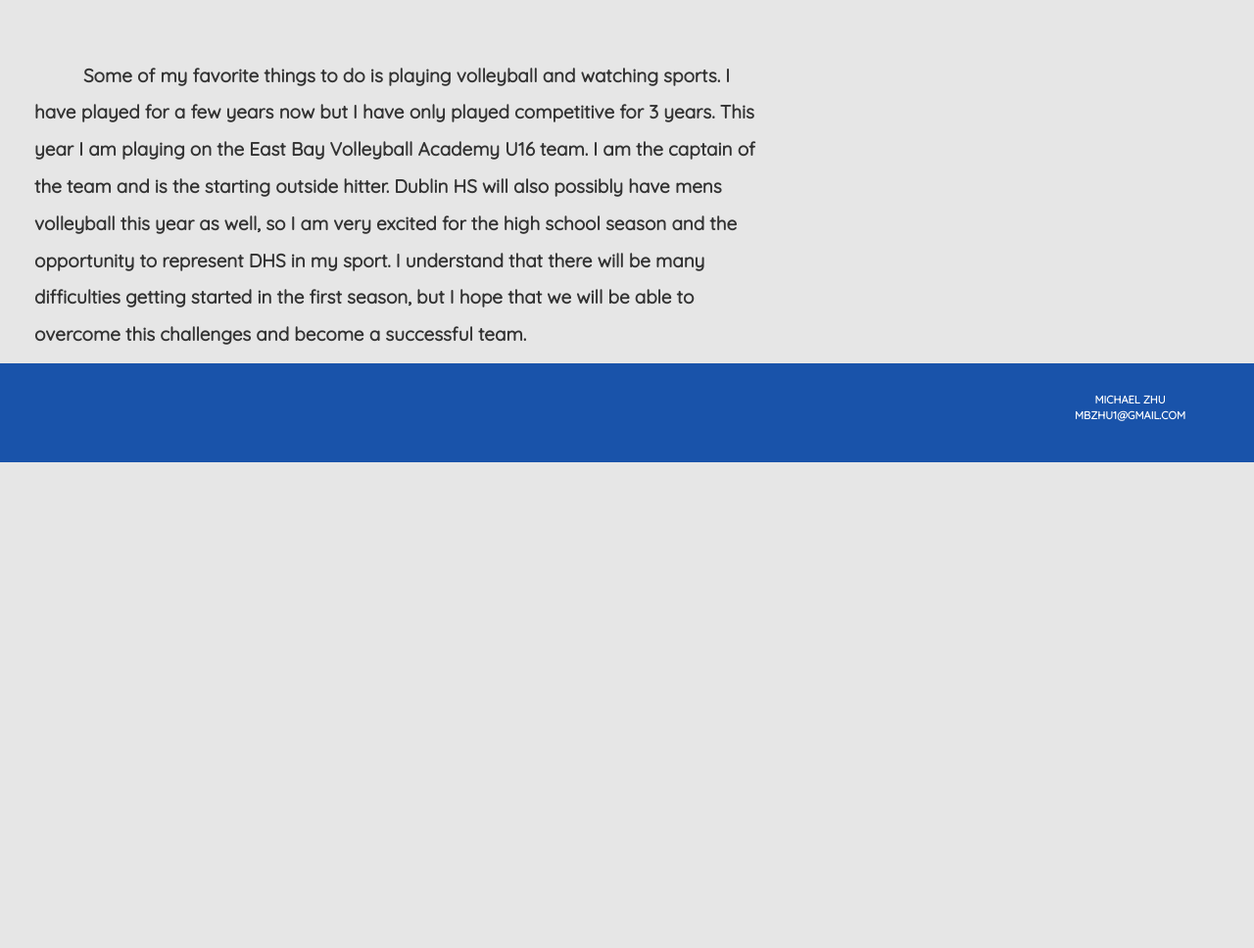
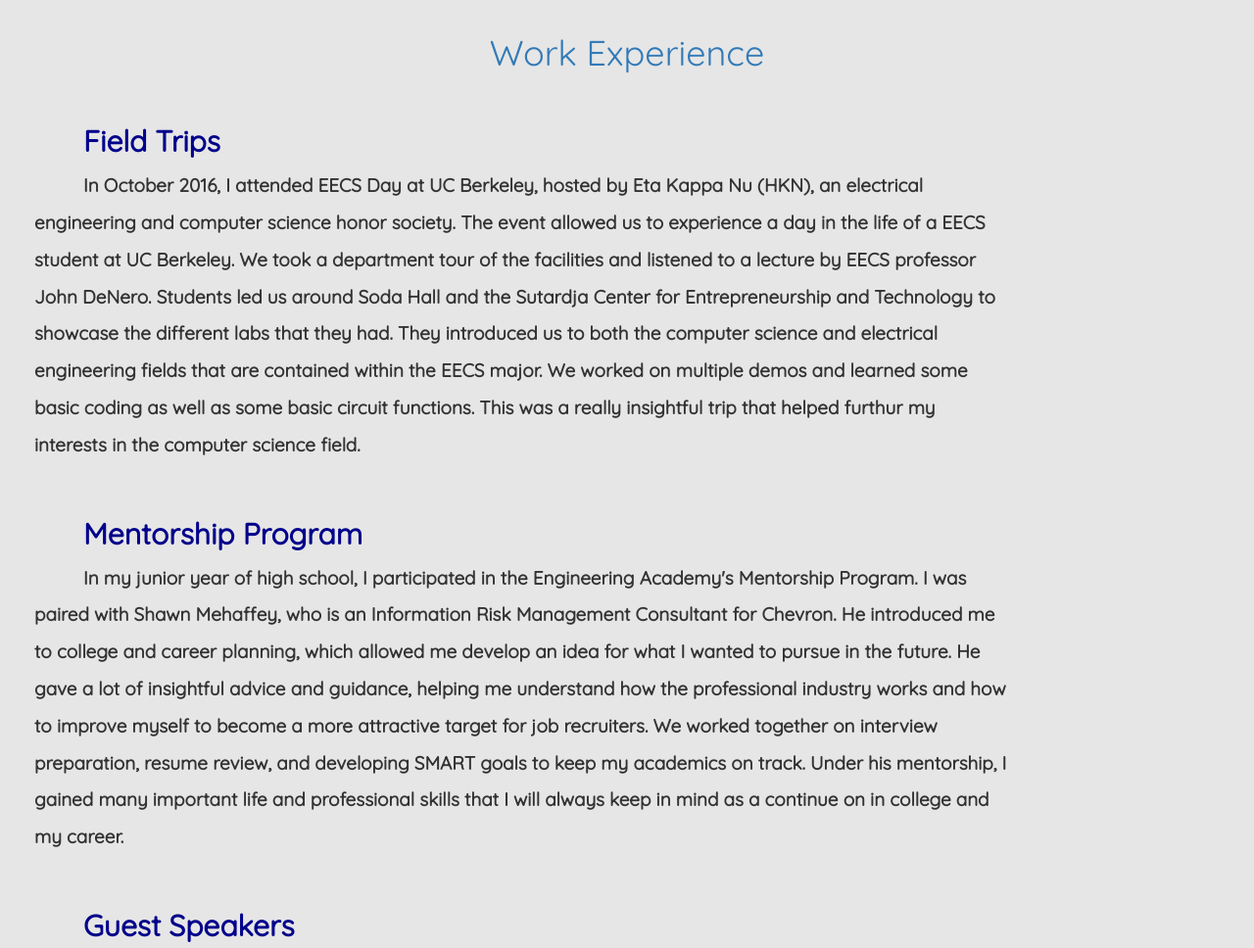
Before and after one commit to zhu6662/portfolio, a plain HTML site: page Zhu.Resume.html in a window 1280 px wide. Shown: the part 1180-2148 px from the top of the page at 98% size. Before the commit the page ends 1652 px from the top, so only its background shows below. Drawn offline with Linux system fonts and the light colour scheme.

Commit message:
finished

```diff
--- a/Zhu.Resume.html
+++ b/Zhu.Resume.html
@@ -1,18 +1,20 @@
 <!DOCTYPE html>
 <html>
+
 <head>
 	<link rel="stylesheet" href="bootstrap-3.3.5-dist/css/bootstrap.css">
-		<link rel='stylesheet' href='Zhu.Style.css'/>
+	<link rel='stylesheet' href='Zhu.Style.css' />
 	<link href='https://fonts.googleapis.com/css?family=Quicksand' rel='stylesheet' type='text/css'>
 	<title>Michael Zhu's Website</title>
 
 </head>
+
 <body>
 	<div class="header">
 		<h1><a href="index.html">Michael Zhu</a></h1>
 		<ul class="nav nav-pills">
 			<li><a href="Zhu.Contact.html">Contact</a></li>
-				<li class="active"><a href="Zhu.Resume.html">Resume </a></li>
+			<li class="active"><a href="Zhu.Resume.html">Resume/Work Experience </a></li>
 			<li><a href="Zhu.AboutMe.html">About me </a></li>
 			<li><a href="Zhu.Projects.html">Projects</a></li>
 			<li><a href="index.html">Home</a></li>
@@ -25,20 +27,62 @@
 	</div>
 	<div class="row">
 		<div class="resume">
-				<a href="Resume.pdf"><img id="resumeImage" src = "ResumeImage.jpg"/></a>
+			<a href="Resume.pdf"><img id="resumeImage" src="ResumeImage.jpg" /></a>
+		</div>
+	</div>
+	<div class="titleheader">
+		<h1>
+			Work Experience
+		</h1>
+	</div>
+	<div class="row">
+		<div class="WorkExperience">
+			<h2 style="color:darkblue">
+				<b>Field Trips</b>
+			</h2>
+			<p>
+				In October 2016, I attended EECS Day at UC Berkeley, hosted by Eta Kappa Nu (HKN), an electrical
+				engineering and computer science honor society.
+				The event allowed us to experience a day in the life of a EECS student at UC Berkeley. We took a
+				department tour of the facilities and listened to a lecture by EECS professor John DeNero.
+				Students led us around Soda Hall and the Sutardja Center for Entrepreneurship and Technology to showcase
+				the different labs that they had.
+				They introduced us to both the computer science and electrical engineering fields that are contained
+				within the EECS major.
+				We worked on multiple demos and learned some basic coding as well as some basic circuit functions.
+				This was a really insightful trip that helped furthur my interests in the computer science field.
+			</p>
 		</div>
 	</div>
 	<div class="row">
-			<div class="AboutMeVolleyball">
+		<div class="WorkExperience">
+			<h2 style="color:darkblue">
+				<b>Mentorship Program</b>
+			</h2>
 			<p>
-					Some of my favorite things to do is playing volleyball and watching sports.
-					I have played for a few years now but I have only played competitive for 3 years.
-					This year I am playing on the East Bay Volleyball Academy U16 team.
-					I am the captain of the team and is the starting outside hitter.
-					Dublin HS will also possibly have mens volleyball this year as well, so I am very
-					excited for the high school season and the opportunity to represent DHS in my sport.
-					I understand that there will be many difficulties getting started in the first season,
-					but I hope that we will be able to overcome this challenges and become a successful team.
+				In my junior year of high school, I participated in the Engineering Academy's Mentorship Program.
+				I was paired with Shawn Mehaffey, who is an Information Risk Management Consultant for Chevron.
+				He introduced me to college and career planning, which allowed me develop an idea for what I wanted to
+				pursue in the future.
+				He gave a lot of insightful advice and guidance, helping me understand how the professional industry
+				works and how to improve myself to become a more attractive target for job recruiters.
+				We worked together on interview preparation, resume review, and developing SMART goals to keep my
+				academics on track.
+				Under his mentorship, I gained many important life and professional skills that I will always keep in
+				mind as a continue on in college and my career.
+			</p>
+		</div>
+	</div>
+	<div class="row">
+			<div class="WorkExperience">
+				<h2 style="color:darkblue">
+					<b>Guest Speakers</b>
+				</h2>
+				<p>
+					Throughout these past four years of my high school career, the engineering program has invited many guest speakers from a wide variety of industries to come and speak to Dublin High students.
+					For me, two of the most memorable speakers were Danielle Demmon and James Morehead. Danielle Demmon was an electrical engineer at Lockeed Martin and provided us some insight on her career path and her work in Weapons Development Telemetry.
+					James Morehead was a project manager at Google, and he helped us understand the interview process at Google as well as the project that he was working on, Google Bulletin.
+					These guest speakers provided us a glimpse into the reality of the professional world and helped expand my perspective about engineering industries.
 				</p>
 			</div>
 		</div>
@@ -50,4 +94,5 @@
 		</div>
 	</div>
 </body>
+
 </html>
--- a/Zhu.Style.css
+++ b/Zhu.Style.css
@@ -240,6 +240,17 @@ span {
 	color:#337ab7;
 }
 
+.WorkExperience {
+	float: center;
+	width: 80%;
+    text-indent: 50px;
+	margin-top: 45px;
+	margin-right: 10px;
+	font-size: 1.35em;
+	line-height: 2em;
+	padding-left: 50px;
+}
+
 iframe {
 	margin: 3.5em;
 }
```
Also changed, not shown: Zhu.AboutMe.html (+1 -1 lines), Zhu.Contact.html (+1 -1 lines), Zhu.Projects.html (+1 -1 lines), index.html (+1 -1 lines). Lines whose indentation alone changed are shown as unchanged.
